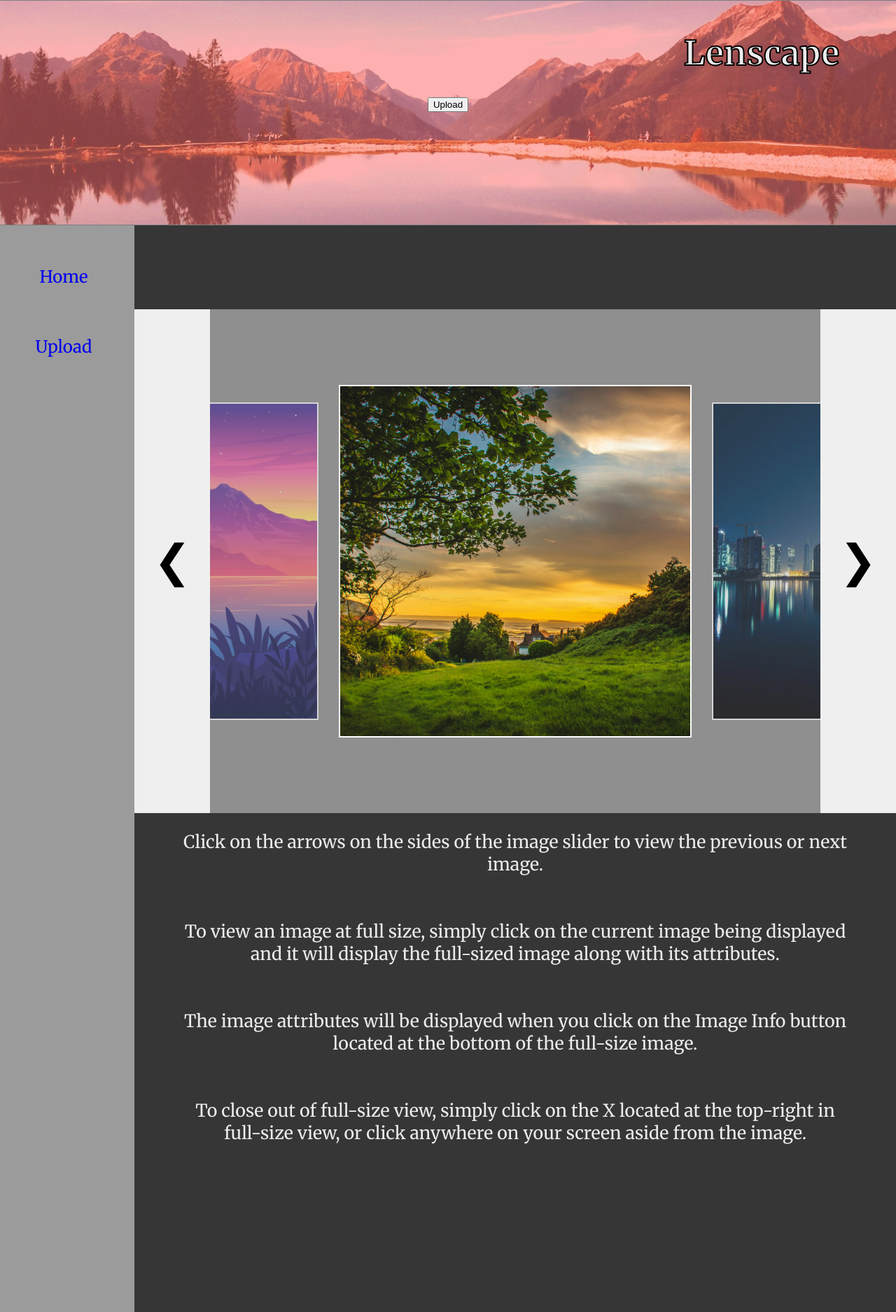
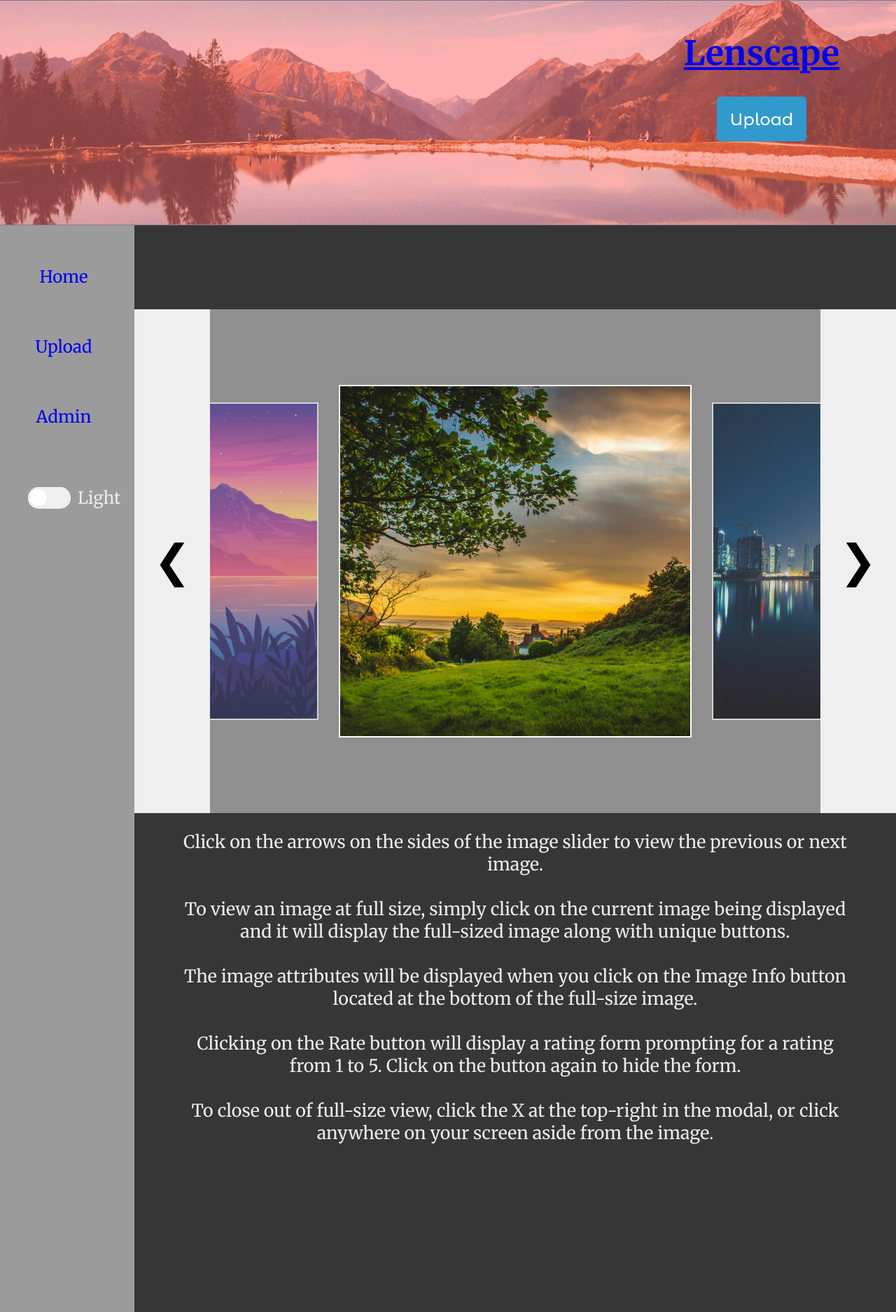
Before and after one commit to szhu4781/main_program, a Flask app: page /gallery in a window 1280 px wide. Shown: the top 1875 px of the page at 70% size. Run offline with Flask 3, Linux system fonts and the light colour scheme.

Commit message:
Updated html for gallery and upload page

```diff
--- a/templates/gallery.html
+++ b/templates/gallery.html
@@ -8,16 +8,24 @@
 </head>
 <body>
     <header id="header">
-        <h1><a href="/" style="color: inherit; cursor: pointer; text-decoration: none; -webkit-text-stroke: 2px;
-    -webkit-text-stroke-color: black;">Lenscape</a></h1>
+        <h1><a href="/" style="cursor: pointer;">Lenscape</a></h1>
 
-        <button type="button" onclick="window.location.href='/upload'" class="cancel-btn">Upload</button>
+        <div class="header-btn">
+            <button type="button" onclick="window.location.href='/upload'" class="cancel-btn">Upload</button>
+        </div>
     </header>
 
     <nav>
         <ul>
             <li><a href="/gallery">Home</a></li>
             <li><a href="/upload">Upload</a></li>
+            <li><a href="/admin">Admin</a></li>
+            <div class="toggle-container">
+                <button id="mode-toggle" class="mode-btn">
+                    <span class="mode-slider"></span>
+                </button>
+                <span class="mode-label">Light</span>
+            </div>
           </ul>
     </nav>
 
@@ -36,18 +44,22 @@
     <div class="instructions">
         <p>
             Click on the arrows on the sides of the image slider
-            to view the previous or next image. <br><br><br>
+            to view the previous or next image. <br><br>
 
             To view an image at full size, simply click on the current
             image being displayed and it will display the full-sized
-            image along with its attributes.<br><br><br>
+            image along with unique buttons.<br><br>
 
             The image attributes will be displayed
             when you click on the Image Info button located
-            at the bottom of the full-size image. <br><br><br>
+            at the bottom of the full-size image. <br><br>
 
-            To close out of full-size view, simply click on the X located
-            at the top-right in full-size view, or click anywhere on your
+            Clicking on the Rate button will display a rating
+            form prompting for a rating from 1 to 5. Click on
+            the button again to hide the form. <br><br>
+
+            To close out of full-size view, click the X
+            at the top-right in the modal, or click anywhere on your
             screen aside from the image.
         </p>
     </div>
@@ -56,8 +68,29 @@
     <div id="modal" class="modal">
         <span class="close">&times;</span>
         <img class="modal-content" id="full-size-image">
-        <button class="display-info">Image Info</button>
+        <div class="modal-buttons">
+            <button class="display-info">Image Info</button>
+            <button class="add-rating">Rate It</button>
+            <button class="download">
+                <img src="../static/test/pngtree-file-download-icon-image_1344466.jpg">
+            </button>
+            <button class="categorize">
+                <img src="../static/test/category-9.png">
+            </button>
+            <button class="tag-image">+</button>
+        </div>
         <div id="image-info" class="image-info"></div>
+        <div id="rating-form" class="rating-form">
+            <label for="rating-input">Rating (1-5): </label>
+            <input type="number" id="rating-input" min="1" max="5" step="0.1">
+            <button id="submit-rating" class="submit-rating">Submit</button>
+        </div>
+        <div id="category-dropdown" class="category-dropdown">
+            <select id="selection">
+                <option value="">Select a category</option>
+            </select>
+            <button id="confirm-selection">Confirm</button>
+        </div>
     </div>
 
     <!--Script for image display-->
```
Also changed, not shown: templates/upload.html (+7 -2 lines).
